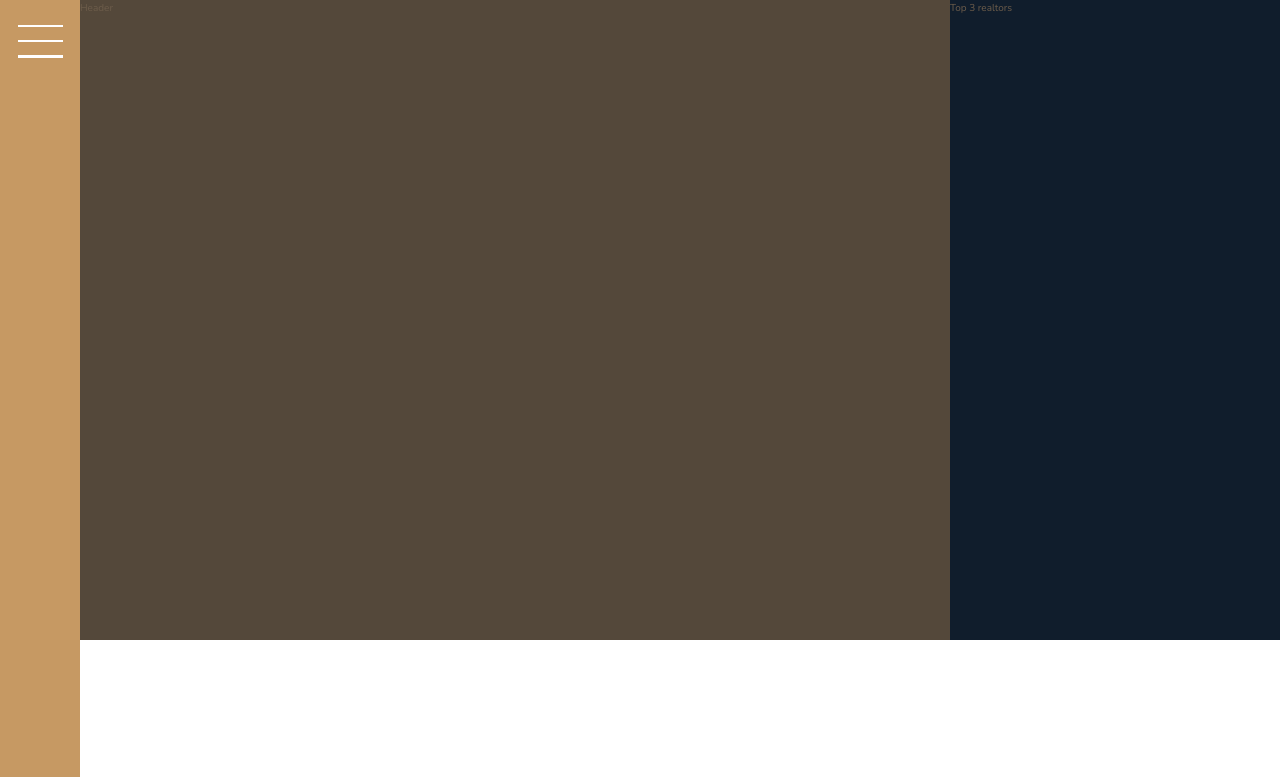
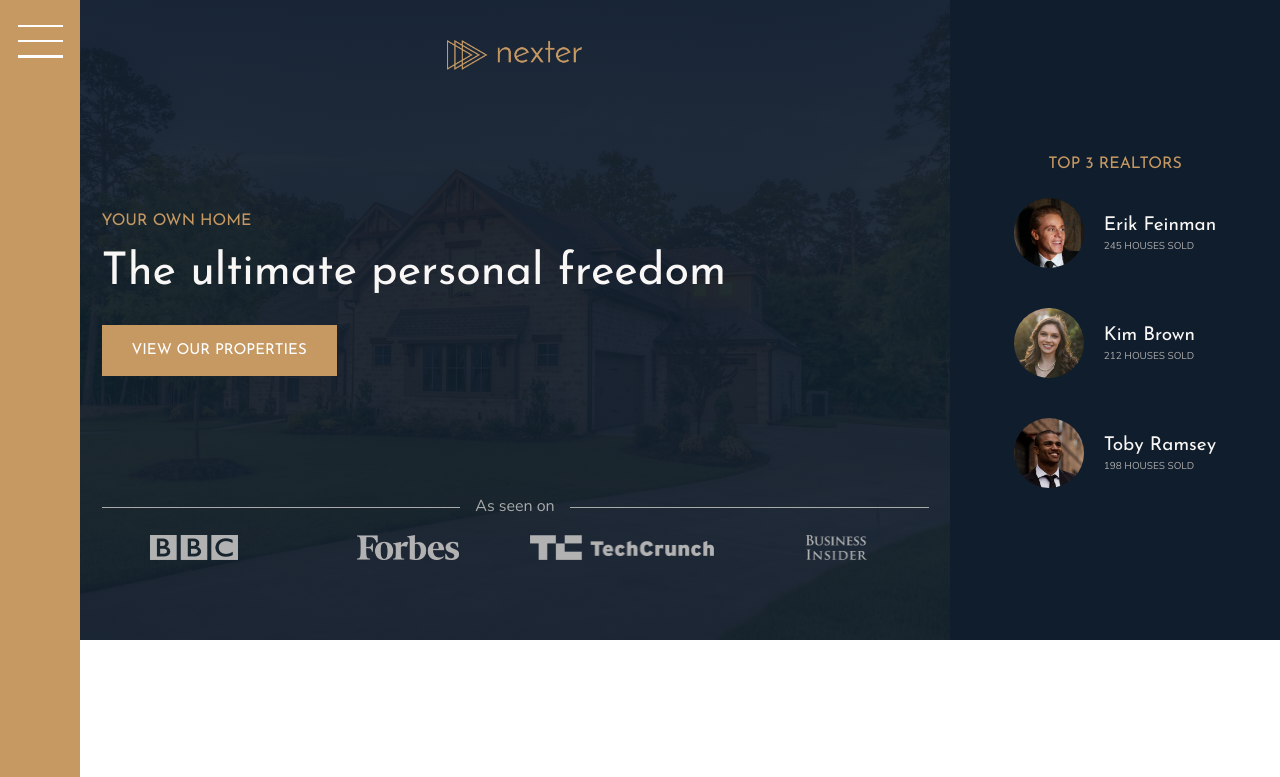
Before and after one commit to elenetskitishvili/nexter-luxury-homes, a website: page index.html in a window 1280 px wide. Shown: the top 777 px of the page. Drawn offline with nearby package versions, Linux system fonts and the light colour scheme; files that its build step writes are made by us from their sources.

Commit message:
feat(layout): add header and realtors section

```diff
--- a/index.html
+++ b/index.html
@@ -18,8 +18,39 @@
     <div class="sidebar">
       <button class="nav-btn"></button>
     </div>
-    <header class="header">Header</header>
-    <div class="realtors">Top 3 realtors</div>
+    <header class="header">
+      <img src="img/logo.png" alt="Nexter logo" class="header__logo" />
+      <h3 class="heading-3">Your own home</h3>
+      <h1 class="heading-1">The ultimate personal freedom</h1>
+      <button class="btn header__btn">View our properties</button>
+      <div class="header__seenon-text">As seen on</div>
+      <div class="header__seenon-logos">
+        <img src="img/logo-bbc.png" alt="Seen on logo 1" />
+        <img src="img/logo-forbes.png" alt="Seen on logo 2" />
+        <img src="img/logo-techcrunch.png" alt="Seen on logo 3" />
+        <img src="img/logo-bi.png" alt="Seen on logo 4" />
+      </div>
+    </header>
+    <div class="realtors">
+      <h3 class="heading-3">Top 3 realtors</h3>
+      <div class="realtors__list">
+        <img src="img/realtor-1.jpeg" alt="Realtor 1" class="realtors__img" />
+        <div class="realtors__details">
+          <h4 class="heading-4 heading-4--light">Erik Feinman</h4>
+          <p class="realtors__sold">245 houses sold</p>
+        </div>
+        <img src="img/realtor-2.jpeg" alt="Realtor 1" class="realtors__img" />
+        <div class="realtors__details">
+          <h4 class="heading-4 heading-4--light">Kim Brown</h4>
+          <p class="realtors__sold">212 houses sold</p>
+        </div>
+        <img src="img/realtor-3.jpeg" alt="Realtor 1" class="realtors__img" />
+        <div class="realtors__details">
+          <h4 class="heading-4 heading-4--light">Toby Ramsey</h4>
+          <p class="realtors__sold">198 houses sold</p>
+        </div>
+      </div>
+    </div>
     <section class="features">
       <div class="feature">
         <svg class="feature__icon">
--- a/sass/_header.scss
+++ b/sass/_header.scss
@@ -1,4 +1,59 @@
 .header {
   background-color: $color-grey-dark-1;
   grid-column: full-start / col-end 6;
+  background-image: linear-gradient(
+      rgba($color-secondary, 0.93),
+      rgba($color-secondary, 0.93)
+    ),
+    url(../img/hero.jpeg);
+  background-size: cover;
+  background-position: center;
+  padding: 8rem;
+  padding-top: 4rem;
+
+  display: grid;
+  grid-template-rows: 1fr min-content 6rem 1fr;
+  grid-template-columns: max-content;
+  grid-row-gap: 1.5rem;
+  justify-content: center;
+
+  &__logo {
+    height: 3rem;
+    justify-self: center;
+  }
+
+  &__btn {
+    align-self: start;
+    justify-self: start;
+  }
+
+  &__seenon-text {
+    display: grid;
+    grid-template-columns: 1fr max-content 1fr;
+    grid-column-gap: 1.5rem;
+    align-items: center;
+
+    font-size: 1.6rem;
+    color: $color-grey-light-2;
+
+    &::before,
+    &::after {
+      content: "";
+      height: 1px;
+      display: block;
+      background-color: currentColor;
+    }
+  }
+
+  &__seenon-logos {
+    display: grid;
+    grid-template-columns: repeat(4, 1fr);
+    grid-column-gap: 3rem;
+    justify-items: center;
+
+    img {
+      height: 2.5rem;
+      filter: brightness(70%);
+    }
+  }
 }
--- a/sass/_realtors.scss
+++ b/sass/_realtors.scss
@@ -1,4 +1,31 @@
 .realtors {
   background-color: $color-secondary;
   grid-column: col-start 7 / full-end;
+  padding: 3rem;
+
+  display: grid;
+  align-content: center;
+  justify-content: center;
+  justify-items: center;
+  grid-row-gap: 2rem;
+
+  &__list {
+    display: grid;
+    grid-template-columns: min-content max-content;
+    grid-column-gap: 2rem;
+    grid-row-gap: 5vh;
+    align-items: center;
+  }
+
+  &__img {
+    width: 7rem;
+    border-radius: 50%;
+    display: block;
+  }
+
+  &__sold {
+    text-transform: uppercase;
+    color: $color-grey-light-2;
+    margin-top: -3px;
+  }
 }
--- a/sass/_typography.scss
+++ b/sass/_typography.scss
@@ -5,6 +5,9 @@
 
 .heading-1 {
   @extend %heading;
+  font-size: 4.5rem;
+  color: $color-grey-light-1;
+  line-height: 1;
 }
 .heading-2 {
   @extend %heading;
@@ -12,11 +15,11 @@
   font-style: italic;
   line-height: 1;
 
-  &__light {
+  &--light {
     color: $color-grey-light-1;
   }
 
-  &__dark {
+  &--dark {
     color: $color-grey-dark-1;
   }
 }
@@ -30,11 +33,11 @@
   @extend %heading;
   font-size: 1.9rem;
 
-  &__light {
+  &--light {
     color: $color-grey-light-1;
   }
 
-  &__dark {
+  &--dark {
     color: $color-grey-dark-1;
   }
 }
@@ -62,9 +65,3 @@
 .mb-md {
   margin-bottom: 3rem;
 }
-.mb-lg {
-  margin-bottom: 4rem;
-}
-.mb-hg {
-  margin-bottom: 8rem;
-}
```
